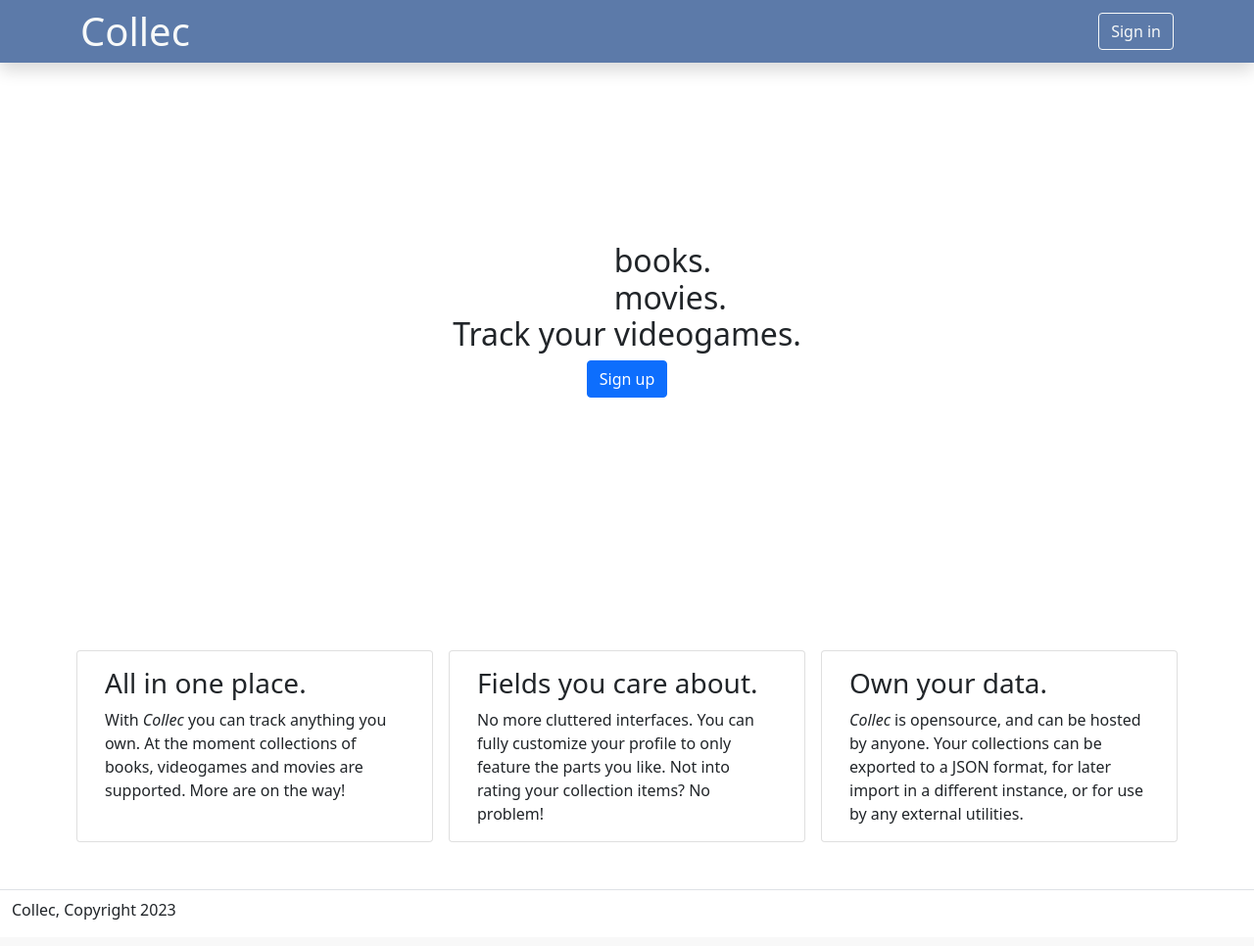
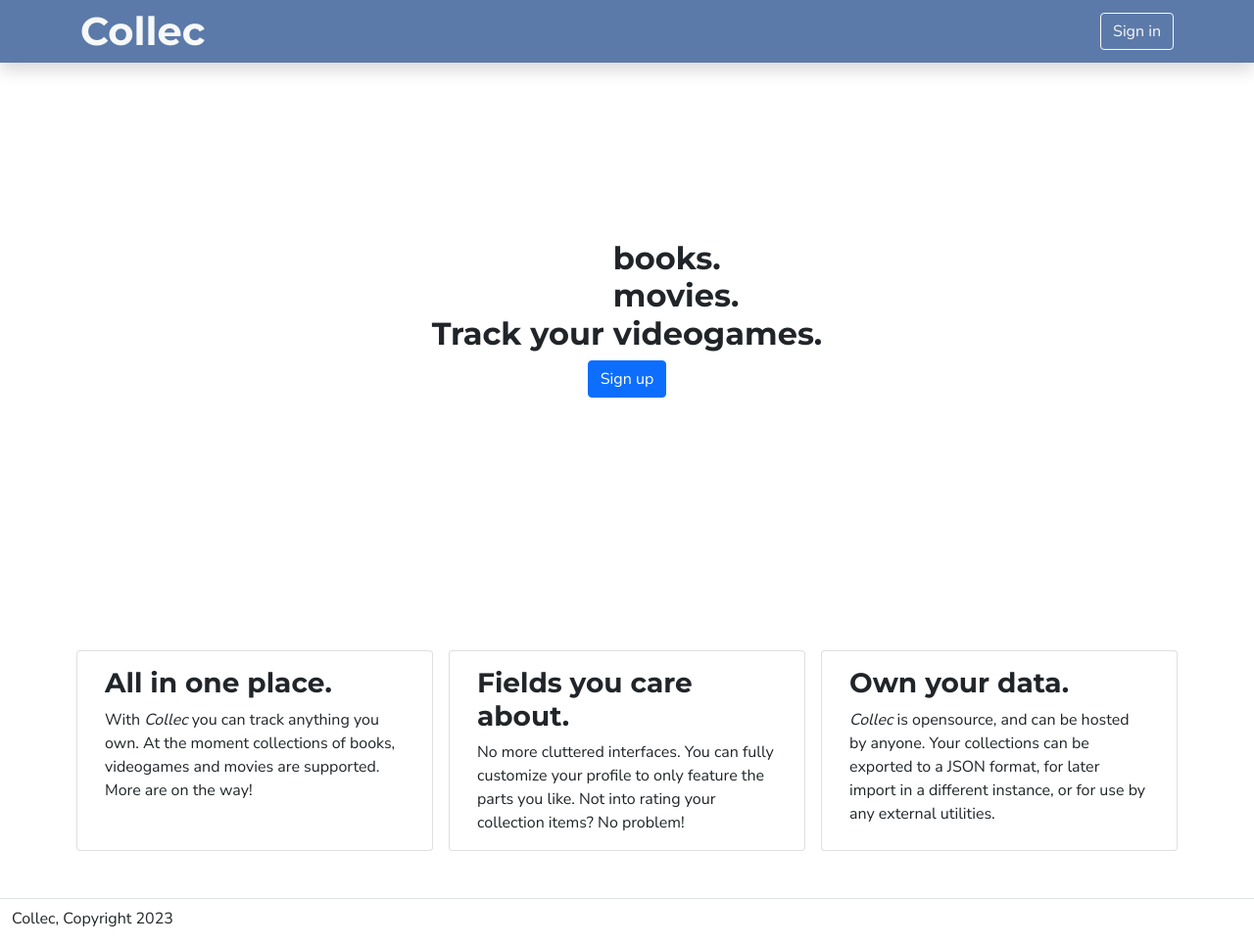
Before and after one commit to Tearnote/collec, a Django app: page / in a window 1280 px wide. Shown: the whole page at 98% size. Before the commit the page ends 939 px from the top, so only its background shows below. Run offline with Django 4.2, Linux system fonts and the light colour scheme; some libraries are stand-ins or nearby versions.

Commit message:
Change base fonts

```diff
--- a/collec/web/static/web/css/style.css
+++ b/collec/web/static/web/css/style.css
@@ -6,6 +6,12 @@ body {
     --color-light-accent: #8F9DA0;
     --color-dark: #162433;
     --color-dark-accent: #777E9E;
+
+    font-family: 'Nunito Sans', sans-serif;
+}
+
+h1, h2, h3, h4, h5, h6 {
+    font-family: 'Montserrat', sans-serif;
 }
 
 header {
--- a/collec/web/templates/web/base.html
+++ b/collec/web/templates/web/base.html
@@ -15,6 +15,9 @@
     {% else %}
         <link rel="stylesheet" href="{% static 'css/bootstrap.min.css' %}">
     {% endif %}
+    <link rel="preconnect" href="https://fonts.googleapis.com">
+    <link rel="preconnect" href="https://fonts.gstatic.com" crossorigin>
+    <link href="https://fonts.googleapis.com/css2?family=Montserrat:wght@700&family=Nunito+Sans&display=swap" rel="stylesheet">
     <!-- Custom styles -->
     <link rel="stylesheet" href="{% static 'web/css/style.css' %}">
 
```
